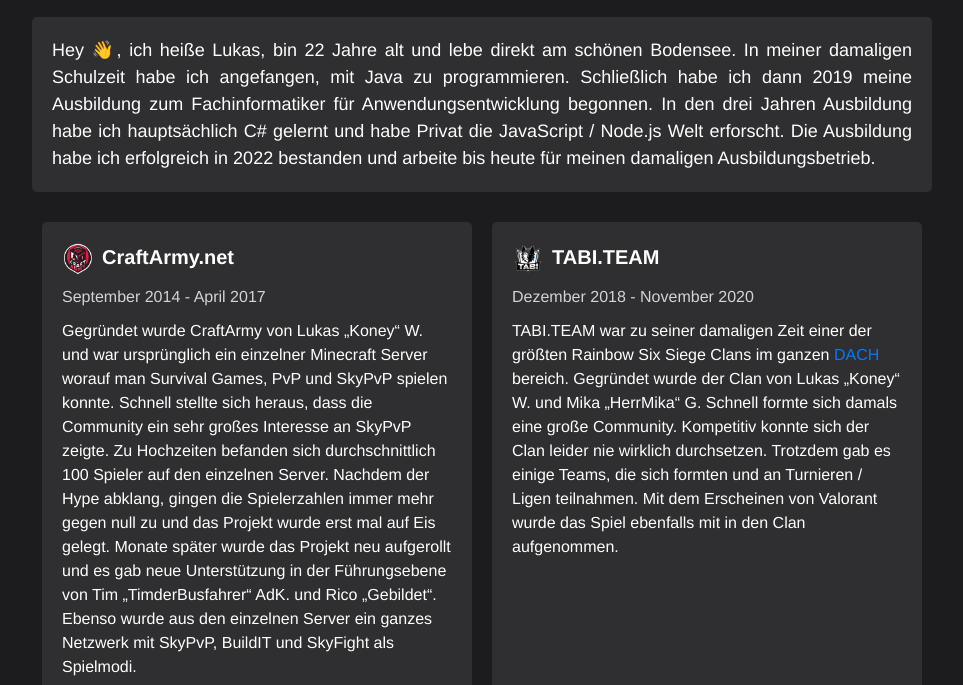
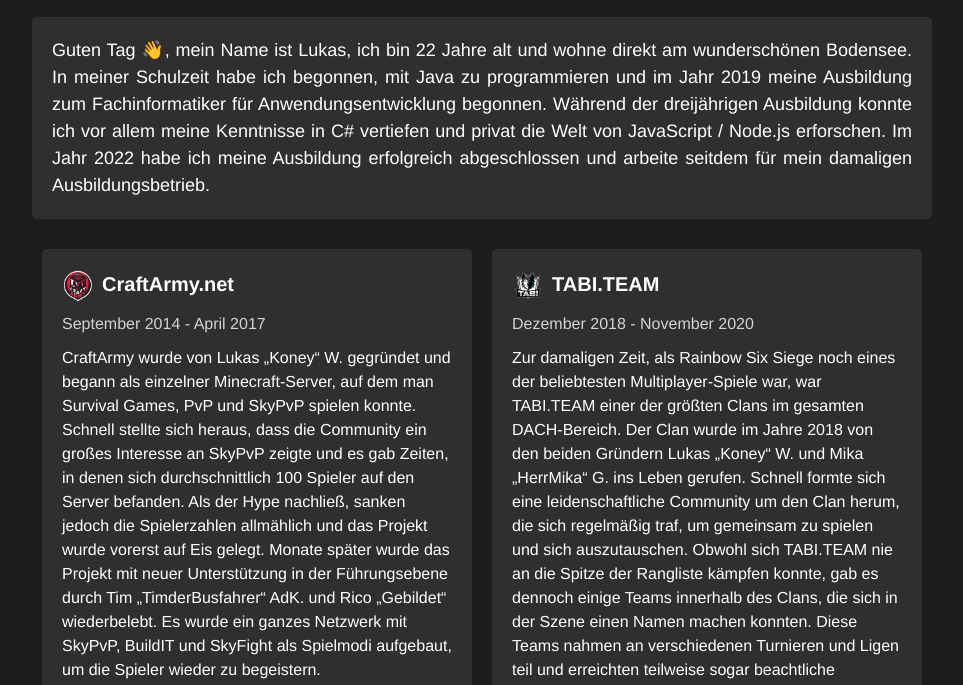
Before and after one commit to K0ney/k0ney.github.io, a plain HTML site: page index.html in a window 1280 px wide. Shown: the part 367-1052 px from the top of the page, without its empty margins (158-1121 px from the left). Drawn offline with Linux system fonts and the light colour scheme.

Commit message:
Updated text content

```diff
--- a/index.html
+++ b/index.html
@@ -15,11 +15,10 @@
             </div>
 
             <div class="bio">
-                Hey 👋, ich heiße Lukas, bin 22 Jahre alt und lebe direkt am schönen Bodensee.
-                In meiner damaligen Schulzeit habe ich angefangen, mit Java zu programmieren.
-                Schließlich habe ich dann 2019 meine Ausbildung zum Fachinformatiker für Anwendungsentwicklung begonnen.
-                In den drei Jahren Ausbildung habe ich hauptsächlich C# gelernt und habe Privat die JavaScript / Node.js Welt erforscht.
-                Die Ausbildung habe ich erfolgreich in 2022 bestanden und arbeite bis heute für meinen damaligen Ausbildungsbetrieb.
+                Guten Tag 👋, mein Name ist Lukas, ich bin 22 Jahre alt und wohne direkt am wunderschönen Bodensee.
+                In meiner Schulzeit habe ich begonnen, mit Java zu programmieren und im Jahr 2019 meine Ausbildung zum Fachinformatiker für Anwendungsentwicklung begonnen.
+                Während der dreijährigen Ausbildung konnte ich vor allem meine Kenntnisse in C# vertiefen und privat die Welt von JavaScript / Node.js erforschen.
+                Im Jahr 2022 habe ich meine Ausbildung erfolgreich abgeschlossen und arbeite seitdem für mein damaligen Ausbildungsbetrieb.
             </div>
 
             <div class="projects">
@@ -31,11 +30,11 @@
                     </h4>
                     <p class="project-date">September 2014 - April 2017</p>
                     <p class="project-description">
-                        Gegründet wurde CraftArmy von Lukas „Koney“ W. und war ursprünglich ein einzelner Minecraft Server worauf man Survival Games, PvP und SkyPvP spielen konnte.
-                        Schnell stellte sich heraus, dass die Community ein sehr großes Interesse an SkyPvP zeigte. Zu Hochzeiten befanden sich durchschnittlich 100 Spieler auf den einzelnen Server.
-                        Nachdem der Hype abklang, gingen die Spielerzahlen immer mehr gegen null zu und das Projekt wurde erst mal auf Eis gelegt.
-                        Monate später wurde das Projekt neu aufgerollt und es gab neue Unterstützung in der Führungsebene von Tim „TimderBusfahrer“ AdK. und Rico „Gebildet“.
-                        Ebenso wurde aus den einzelnen Server ein ganzes Netzwerk mit SkyPvP, BuildIT und SkyFight als Spielmodi.
+                        CraftArmy wurde von Lukas „Koney“ W. gegründet und begann als einzelner Minecraft-Server, auf dem man Survival Games, PvP und SkyPvP spielen konnte.
+                        Schnell stellte sich heraus, dass die Community ein großes Interesse an SkyPvP zeigte und es gab Zeiten, in denen sich durchschnittlich 100 Spieler auf den Server befanden.
+                        Als der Hype nachließ, sanken jedoch die Spielerzahlen allmählich und das Projekt wurde vorerst auf Eis gelegt.
+                        Monate später wurde das Projekt mit neuer Unterstützung in der Führungsebene durch Tim „TimderBusfahrer“ AdK. und Rico „Gebildet“ wiederbelebt.
+                        Es wurde ein ganzes Netzwerk mit SkyPvP, BuildIT und SkyFight als Spielmodi aufgebaut, um die Spieler wieder zu begeistern.
                     </p>
                   </div>
                   <div class="project">
@@ -45,11 +44,15 @@
                     </h4>
                     <p class="project-date">Dezember 2018 - November 2020</p>
                     <p class="project-description">
-                        TABI.TEAM war zu seiner damaligen Zeit einer der größten Rainbow Six Siege Clans im ganzen <a href="https://de.wikipedia.org/wiki/D-A-CH" target="_blank">DACH</a> bereich.
-                        Gegründet wurde der Clan von Lukas „Koney“ W. und Mika „HerrMika“ G.
-                        Schnell formte sich damals eine große Community. Kompetitiv konnte sich der Clan leider nie wirklich durchsetzen.
-                        Trotzdem gab es einige Teams, die sich formten und an Turnieren / Ligen teilnahmen.
-                        Mit dem Erscheinen von Valorant wurde das Spiel ebenfalls mit in den Clan aufgenommen.
+                        Zur damaligen Zeit, als Rainbow Six Siege noch eines der beliebtesten Multiplayer-Spiele war, war TABI.TEAM einer der größten Clans im gesamten DACH-Bereich.
+                        Der Clan wurde im Jahre 2018 von den beiden Gründern Lukas „Koney“ W. und Mika „HerrMika“ G. ins Leben gerufen.
+                        Schnell formte sich eine leidenschaftliche Community um den Clan herum, die sich regelmäßig traf, um gemeinsam zu spielen und sich auszutauschen.
+                        Obwohl sich TABI.TEAM nie an die Spitze der Rangliste kämpfen konnte, gab es dennoch einige Teams innerhalb des Clans, die sich in der Szene einen Namen machen konnten.
+                        Diese Teams nahmen an verschiedenen Turnieren und Ligen teil und erreichten teilweise sogar beachtliche Platzierungen.
+                        Als das neue Multiplayer-Spiel Valorant veröffentlicht wurde, beschloss TABI.TEAM, das Spiel in den Clan aufzunehmen.
+                        So erweiterte sich das Angebot des Clans um ein weiteres Spiel und viele Mitglieder der Community fanden auch an diesem Spiel Gefallen.
+                        Heute ist TABI.TEAM nicht mehr aktiv, da viele Mitglieder der Community ihre eigenen Wege gegangen sind.
+                        Dennoch bleibt der Clan vielen Spielern in guter Erinnerung und hat in der Rainbow Six Siege-Szene seinen Platz hinterlassen.
                     </p>
                   </div>
                 </div>
```
